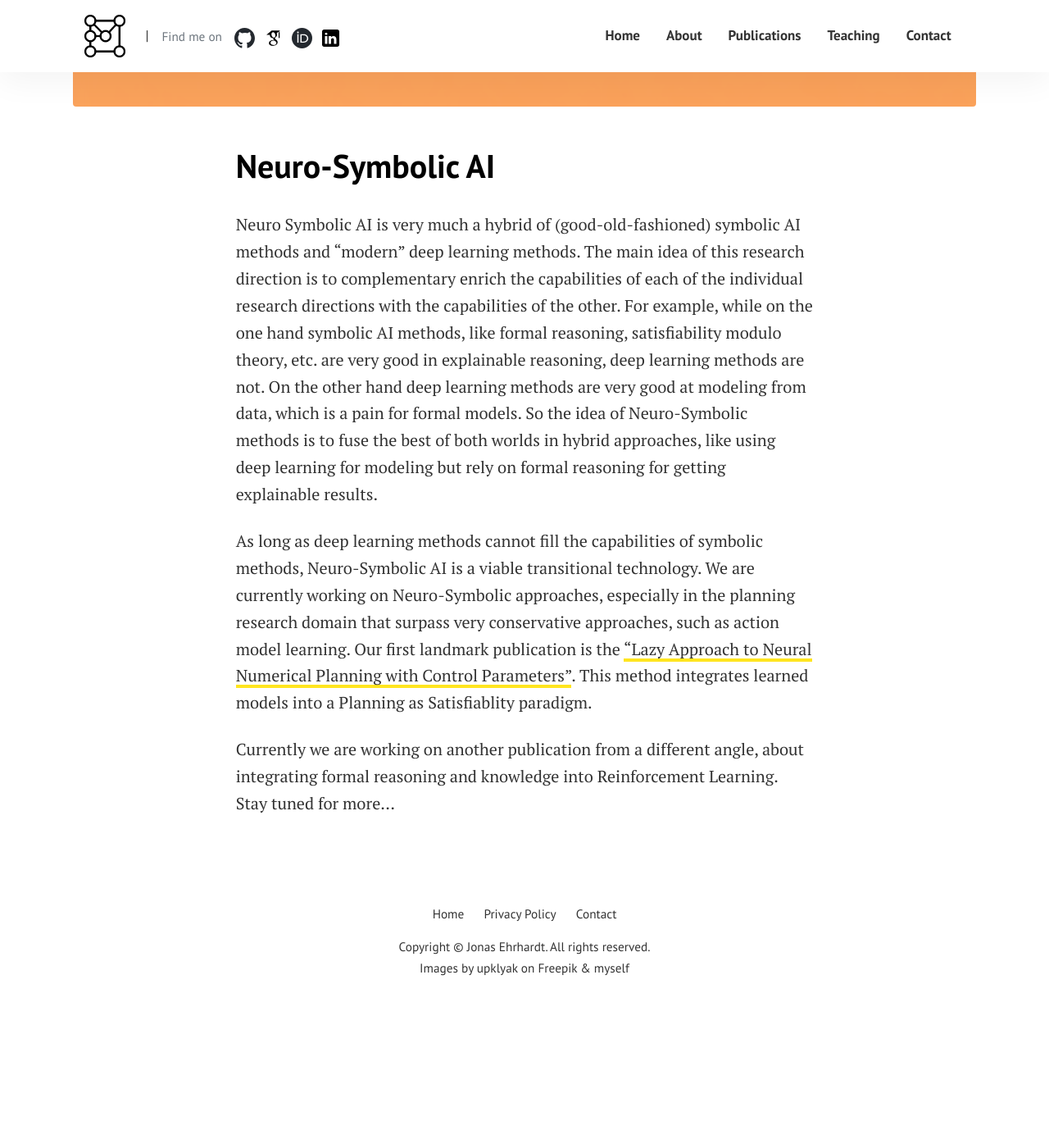
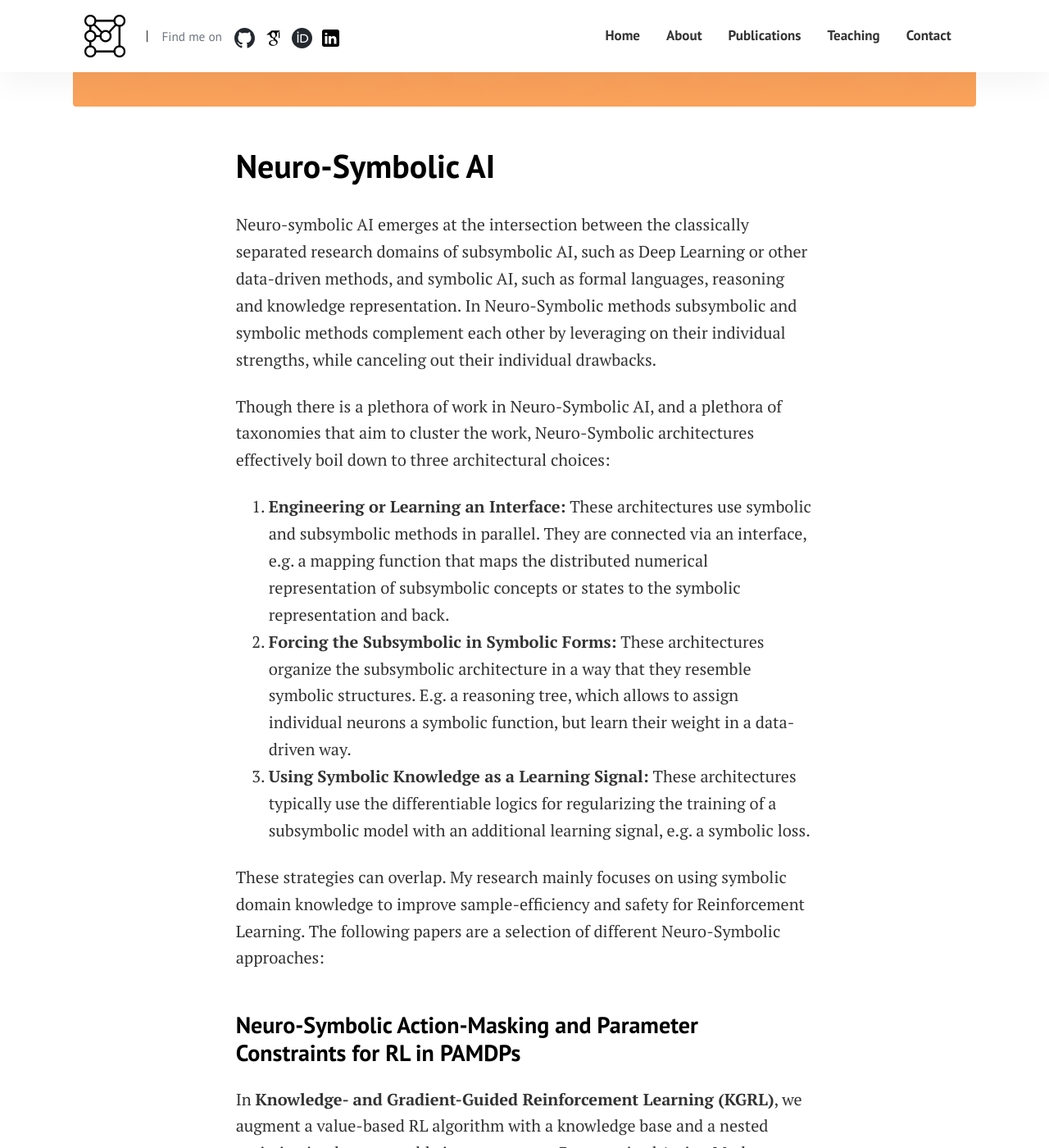
Before and after one commit to j-ehrhardt/my-webpage, a Jekyll site: the page built from pages/neuro-symbolic.md, in a window 1280 px wide and 1400 px high, scrolled down 610 px. Shown: the whole window at 82% size. Built offline with Jekyll 4.4.1, drawn with Linux system fonts in a browser that asks for light colours; before the commit the page ends 1833 px from its top, so only the background shows below that; some of the changed text lies outside the part shown.

Commit message:
update webpage

```diff
--- a/index.html
+++ b/index.html
@@ -32,7 +32,7 @@ layout: default
 <section class="row">
   {% for page in ordered %}
     {% if page.url contains '/publications/' or
-          page.url contains '/hai-cps/' or
+          page.url contains '/datasets/' or
           page.url contains '/teaching/' or
           page.url contains '/contact/' or
           page.url contains '/ai-for-social-good/' or
--- a/pages/neuro-symbolic.md
+++ b/pages/neuro-symbolic.md
@@ -7,15 +7,35 @@ image: assets/images/header-neuro-symbolic.png
 description: Read more about some work we have done in a pretty interesting research direction.
 ---
 
-Neuro Symbolic AI is very much a hybrid of (good-old-fashioned) symbolic AI methods and "modern" deep learning methods.
-The main idea of this research direction is to complementary enrich the capabilities of each of the individual research directions with the capabilities of the other.
-For example, while on the one hand symbolic AI methods, like formal reasoning, satisfiability modulo theory, etc. are very good in explainable reasoning, deep learning methods are not.
-On the other hand deep learning methods are very good at modeling from data, which is a pain for formal models.
-So the idea of Neuro-Symbolic methods is to fuse the best of both worlds in hybrid approaches, like using deep learning for modeling but rely on formal reasoning for getting explainable results.
 
-As long as deep learning methods cannot fill the capabilities of symbolic methods, Neuro-Symbolic AI is a viable transitional technology.
-We are currently working on Neuro-Symbolic approaches, especially in the planning research domain that surpass very conservative approaches, such as action model learning.
-Our first landmark publication is the ["Lazy Approach to Neural Numerical Planning with Control Parameters"](https://jonas-ehrhardt.de/a-lazy-approach-to-neural-numerical-planning-with-control-parameters/).
-This method integrates learned models into a Planning as Satisfiablity paradigm.
+Neuro-symbolic AI emerges at the intersection between the classically separated research domains of subsymbolic AI, such as Deep Learning or other data-driven methods, and symbolic AI, such as formal languages, reasoning and knowledge representation.
+In Neuro-Symbolic methods subsymbolic and symbolic methods complement each other by leveraging on their individual strengths, while canceling out their individual drawbacks.
 
-Currently we are working on another publication from a different angle, about integrating formal reasoning and knowledge into Reinforcement Learning. Stay tuned for more...
+Though there is a plethora of work in Neuro-Symbolic AI, and a plethora of taxonomies that aim to cluster the work, Neuro-Symbolic architectures effectively boil down to three architectural choices:
+1. **Engineering or Learning an Interface:** These architectures use symbolic and subsymbolic methods in parallel. They are connected via an interface, e.g. a mapping function that maps the distributed numerical representation of subsymbolic concepts or states to the symbolic representation and back.
+2. **Forcing the Subsymbolic in Symbolic Forms:** These architectures organize the subsymbolic architecture in a way that they resemble symbolic structures. E.g. a reasoning tree, which allows to assign individual neurons a symbolic function, but learn their weight in a data-driven way.
+3. **Using Symbolic Knowledge as a Learning Signal:** These architectures typically use the differentiable logics for regularizing the training of a subsymbolic model with an additional learning signal, e.g. a symbolic loss.
+
+These strategies can overlap. My research mainly focuses on using symbolic domain knowledge to improve sample-efficiency and safety for Reinforcement Learning. The following papers are a selection of different Neuro-Symbolic approaches:
+
+### Neuro-Symbolic Action-Masking and Parameter Constraints for RL in PAMDPs
+
+In **Knowledge- and Gradient-Guided Reinforcement Learning (KGRL)**, we augment a value-based RL algorithm with a knowledge base and a nested optimization loop to enable it to operate on Parametrized Action Markov Decision Processes. The knowledge base effectively does action (and parameter space masking). Symbolic reasoning masks inapplicable actions and constrains the continuous parameter space. Together with a gradient-guided parameter refinement, this helps the agent learn more efficiently and achieve higher returns in our evaluated tasks.
+
+[Read the paper](https://arxiv.org/abs/2607.12924) · [Publication page](https://jonas-ehrhardt.de/publications/knowledge-and-gradient-guided-reinforcement-learning-for-parametrized-action-spaces)
+
+
+
+### Augmenting Neural Policies with a Symbolic Policy
+
+In **Multi-Agent Reinforcement Learning with integrated Knowledge (MARLiK)**, we augmented a learned RL policy in a Multi-Agent RL setup with a symbolic policy derived from Answer Set Programming rules. The symbolic policy suggests useful actions that guides the exploration and biases the action selection during exploitation. We could show that this guidance can improve early learning and sample efficiency.
+
+[Read the paper]() · [Publication page]()
+
+
+
+### Training neural models with differentiable logic
+
+Symbolic knowledge can also guide learning through the training objective. In our work on **Reconstruction-based Diagnosis through Gödel-regularized Virtual Observability**, we encode physical knowledge using Gödel fuzzy logic and use it as an additional training signal for a neural observer. The observer reconstructs unmeasured process variables as virtual sensors, while the logical regularization encourages consistency with domain knowledge. These reconstructions help identify the root causes of faults in technical systems.
+
+[Read the paper](https://arxiv.org/abs/2611.04487) · [Publication page](https://jonas-ehrhardt.de/publications/latent-goedel-observability)
```
Also changed, not shown: _posts/2025-11-01-balancing-offensive-language-and-freedom-of-expression-in-ai-speech-assistants.md (+3 -3 lines), _posts/2026-07-01-knowledge-and-gradient-guided-reinforcement-learning-for-parametrized-action-spaces.md (added, +14 -0 lines), _posts/2026-08-01-neuro-symbolic-cooperative-multi-agent-reinforcement-learning.md (added, +23 -0 lines), _posts/2026-09-01-layerwatch-a-benchmark-for-layer-wise-multi-class-visual-defect-detection-in-fused-filament-fabrication.md (added, +14 -0 lines), _posts/2026-11-01-latent-goedel-observability.md (added, +14 -0 lines), pages/about.md (+9 -0 lines), pages/datasets.md (added, +52 -0 lines), pages/hai-cps.md (deleted, +0 -49 lines), 1 other file.
